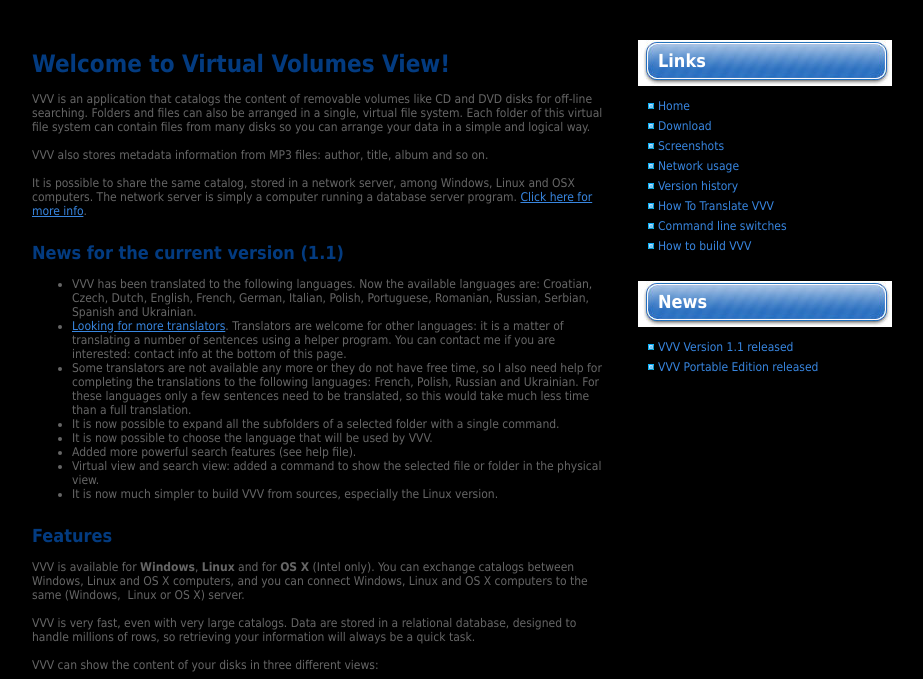
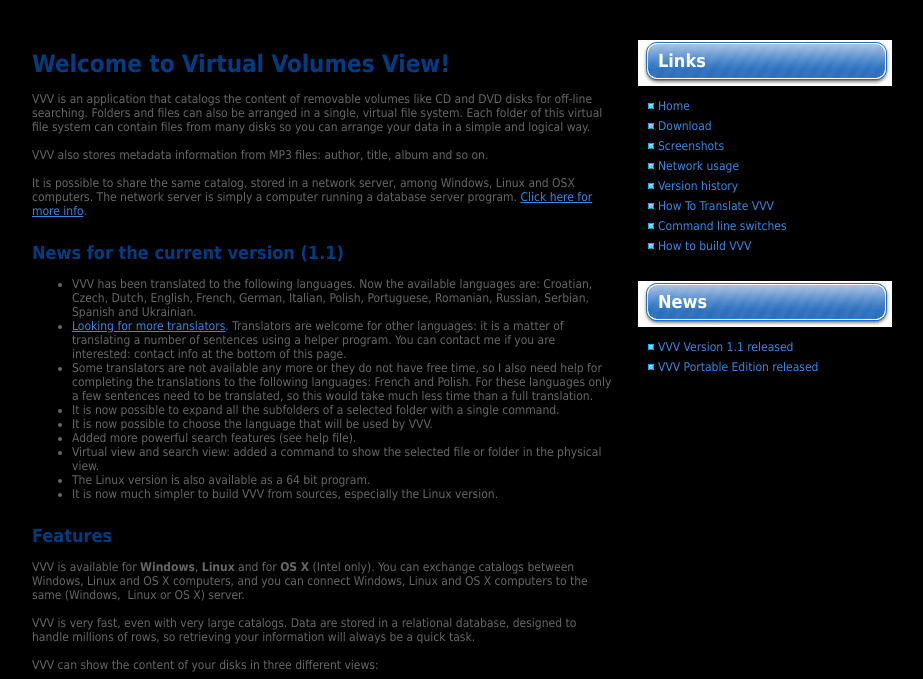
Before and after one commit to sss/vvvapp, a plain HTML site: page website/index.html in a window 1280 px wide. Shown: the part 121-800 px from the top of the page, without its empty margins (182-1105 px from the left). Drawn offline with Linux system fonts and the light colour scheme.

Commit message:
Updated the Spanish, Russian and Ukrainian translations.
git-svn-id: https://vvvapp.svn.sourceforge.net/svnroot/vvvapp/trunk@350 b0e3558a-1426-0410-83de-bf875247a1ac

```diff
--- a/website/index.html
+++ b/website/index.html
@@ -128,7 +128,7 @@
 bottom of this page.</li>
 	<li>Some translators are not available any more or they do not have free
 	time, so I also need help for completing the translations to the following
-	languages: French, Polish, Russian and Ukrainian. For these languages only a
+	languages: French and Polish. For these languages only a
 	few sentences need to be translated, so this would take much less time than
 	a full translation.</li>
 	<li>It is now possible to expand all the subfolders of a selected folder
@@ -137,6 +137,7 @@
 	<li>Added more powerful search features (see help file).</li>
 	<li>Virtual view and search view: added a command to show the selected
 		file or folder in the physical view.</li>
+	<li>The Linux version is also available as a 64 bit program.</li>
 	<li>It is now much simpler to build VVV from sources, especially the
 		Linux version.</li>
 </ul>
```
Also changed, not shown: 6 other files.
